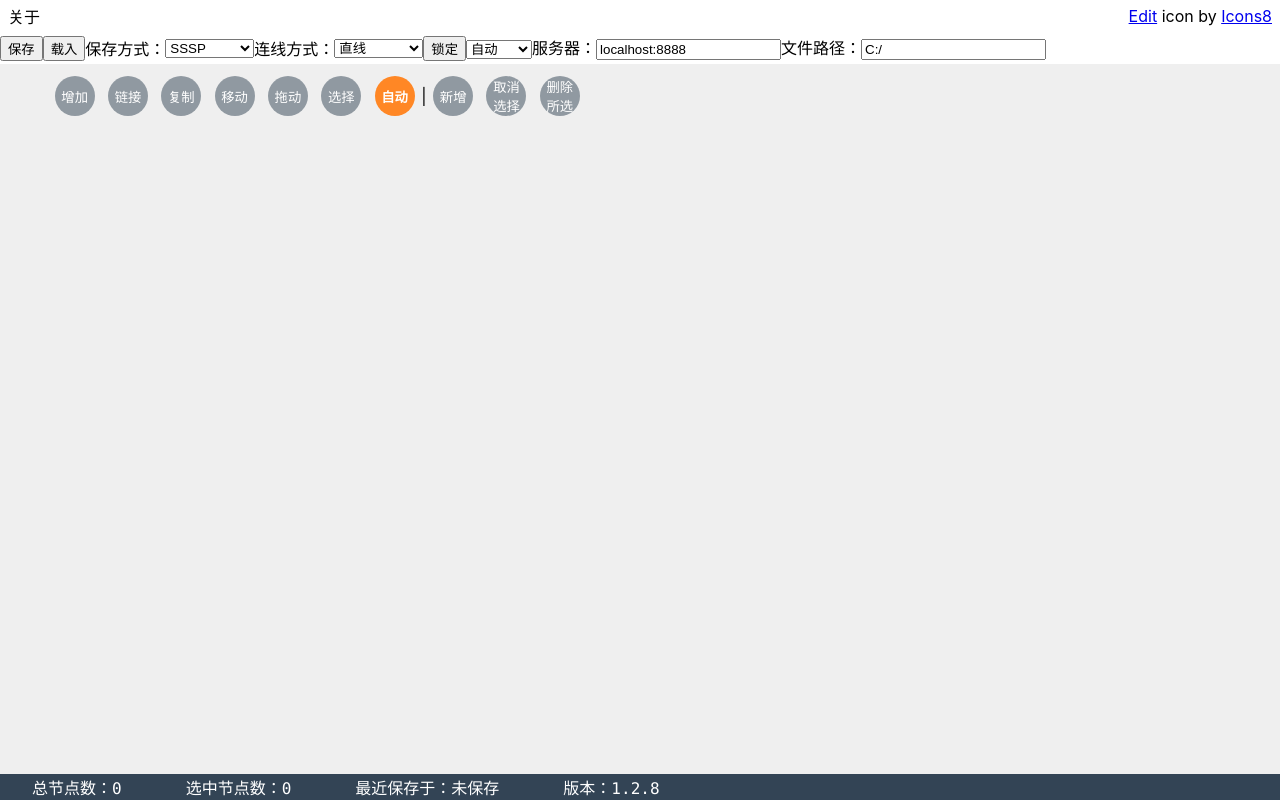
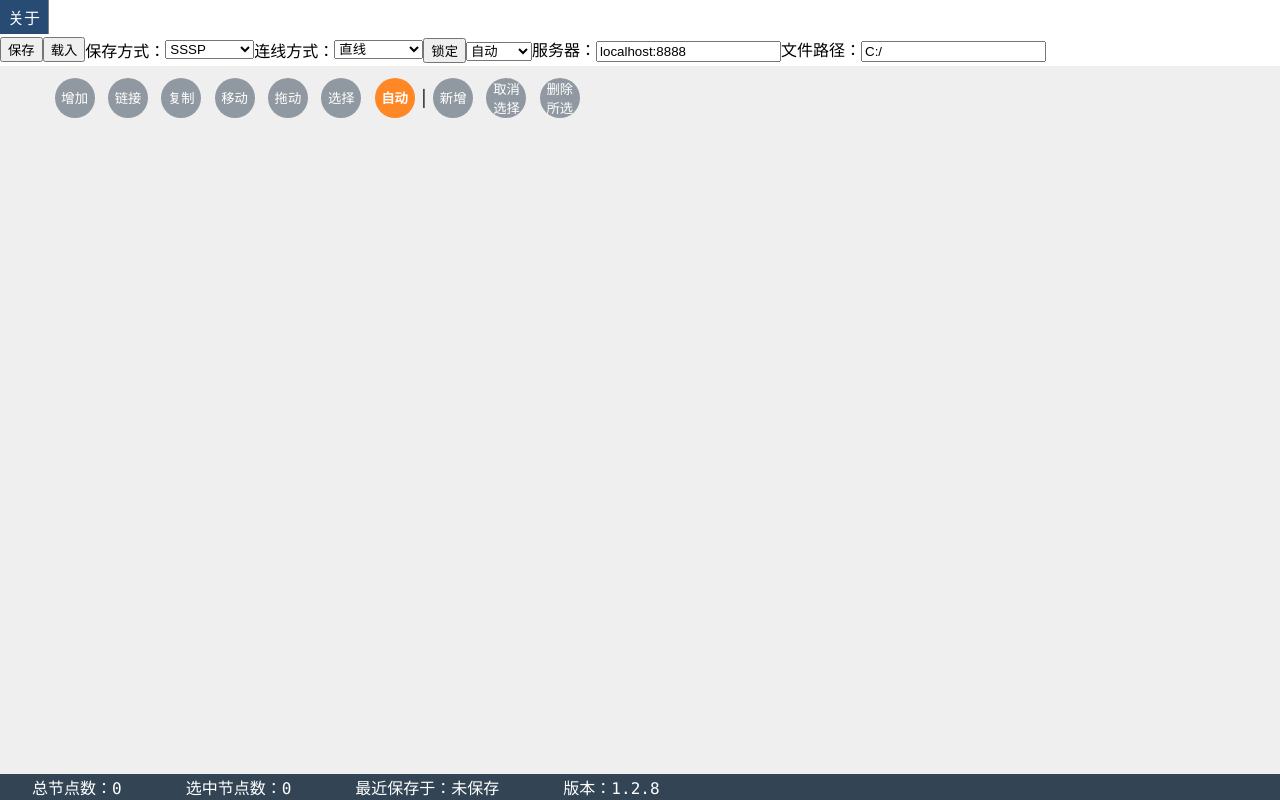
Before and after one commit to TheRiverElder/mind-node-2, a React (Vite) app: page / in a window 1280 px wide. Built offline with nearby package versions, Linux system fonts and the light colour scheme.

Commit message:
初步添加导航栏

```diff
--- a/src/App.tsx
+++ b/src/App.tsx
@@ -25,6 +25,7 @@ import { arrayFindOrFirst, NOP } from './util/lang';
 import { Vec2Util, Vec2 } from './util/mathematics';
 import { get2dContext, getPosition, getRect } from './util/ui';
 import { Tool, ToolEvent } from './tools/Tool';
+import NavigationBar from './components/NavigationBar';
 
 type ToolFlag = 'createNode' | 'linkNode' | 'copyNode' | 'dragNode' | 'dragPool' | 'select' | 'auto';
 
@@ -236,13 +237,19 @@ class App extends Component<AppProps, AppState> implements MindNodePoolEditorCon
     }
 
     renderTopBar() {
-        return (
-            <div className="top-bar">
-                <div onClick={this.showAboutMessage}>关于</div>
-                <div className='spacer'></div>
-                <div className='end'><a target="_blank" href="https://icons8.com/icon/86374/edit-pencil">Edit</a> icon by <a target="_blank" href="https://icons8.com">Icons8</a></div>
-            </div>
-        );
+        return (<NavigationBar items={[
+            {
+                text: '关于',
+                onClick: () => this.showAboutMessage(),
+            }
+        ]} />);
+        // return (
+        //     <div className="top-bar">
+        //         <div onClick={this.showAboutMessage}>关于</div>
+        //         <div className='spacer'></div>
+        //         <div className='end'><a target="_blank" href="https://icons8.com/icon/86374/edit-pencil">Edit</a> icon by <a target="_blank" href="https://icons8.com">Icons8</a></div>
+        //     </div>
+        // );
     }
 
     renderPersistanceBar() {
--- /dev/null
+++ b/src/components/NavigationBar.tsx
@@ -0,0 +1,74 @@
+import { createRef, ReactNode, RefObject } from "react";
+import "../styles/NavigationBar.css";
+import { toClassName } from "../util/lang";
+import { Vec2, X, Y } from "../util/mathematics";
+
+export interface NavigationBarProps {
+    items: Array<NavigationBarItem>;
+}
+
+export type NavigationBarItem = NavigationBarFullItem | string;
+
+export interface NavigationBarFullItem {
+    text: string | ReactNode;
+    icon?: string | ReactNode;
+    disabled?: boolean; // 默认false
+    children?: Array<NavigationBarItem>;
+    onClick?: () => void;
+}
+
+export default function NavigationBar({ items }: NavigationBarProps) {
+    return (
+        <nav className="NavigationBar">
+            <ul>
+                {items.map(item => (<NavigationBarListItem item={item} main />))}
+            </ul>
+        </nav>
+    )
+}
+
+function NavigationBarList({ list, position: [posX, posY] }: { list: Array<NavigationBarItem>, position: Vec2 }) {
+    return (
+        <ul
+            className="list"
+            style={{
+                left: `${posX}px`,
+                top: `${posY}px`,
+            }}
+        >
+            {list.map(item => (
+                <NavigationBarListItem item={item} />
+            ))}
+        </ul>
+    );
+}
+
+function NavigationBarListItem({ item, main: isMain = false }: { item: NavigationBarItem, main?: boolean }) {
+    if (typeof item === 'string') return (<li className={toClassName({ "item": true, "main-item": isMain })}></li>);
+
+    const { text, icon, disabled = false, children, onClick } = item;
+
+    const ref = createRef<HTMLElement>();
+
+    return (
+        <li
+            className={toClassName({ "item": true, "main-item": isMain, disabled })}
+            onClick={onClick}
+        >
+            <span>{text}</span>
+            {icon && (<span>{icon}</span>)}
+            {children && (<NavigationBarList list={children} position={getPosition(ref, isMain ? 'bottom' : 'right')} />)}
+        </li>
+    );
+}
+
+function getPosition(ref: RefObject<HTMLElement | null>, direction: 'bottom' | 'right'): Vec2 {
+    const rect = ref.current?.getBoundingClientRect();
+    if (!rect) return [0, 0];
+
+    switch (direction) {
+        case 'bottom': return [rect.x, rect.y + rect.height];
+        case 'right': return [rect.x + rect.width, rect.y];
+        default: return [0, 0];
+    }
+}
--- /dev/null
+++ b/src/styles/NavigationBar.css
@@ -0,0 +1,64 @@
+.NavigationBar {
+    width: 100%;
+    background-color: #ffffff;
+    display: flex;
+    flex-direction: row;
+    padding: 0;
+}
+
+.NavigationBar .item {
+    position: relative;
+}
+
+.NavigationBar .item:not(.disabled) {
+    cursor: pointer;
+    background-color: #ffffff;
+    color: black;
+}
+
+.NavigationBar .item:not(.disabled):hover {
+    transition: all 200ms;
+    background-color: #284b74;
+    color: #ffffff;
+}
+
+.NavigationBar .item>.dropdown {
+    display: none;
+    position: absolute;
+}
+
+.NavigationBar .item:not(.disabled):hover>.dropdown {
+    display: unset;
+}
+
+.NavigationBar .item.disabed {
+    cursor: auto;
+    background-color: #ffffff;
+    color: gray;
+}
+
+.NavigationBar .main-item {
+    padding: 0.3em 0.5em;
+    border-right: solid #808080 1px;
+}
+
+.NavigationBar .list {
+    width: 20em;
+    display: flex;
+    flex-direction: column;
+}
+
+.NavigationBar .list>.item {
+    width: 100%;
+}
+
+.NavigationBar ul {
+    padding: 0;
+    margin: 0;
+}
+
+.NavigationBar li {
+    list-style: none;
+    padding: 0;
+    margin: 0;
+}
```
